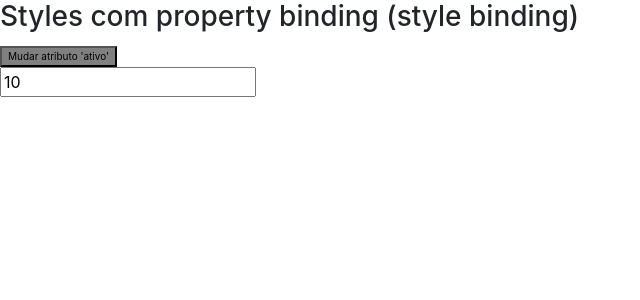
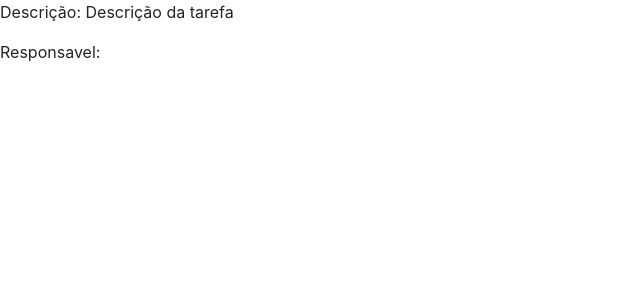
Before and after one commit to Jucalino/diretivas, an Angular app: page / in a window 1280 px wide. Shown: the top 300 px of the page, without its empty margins (0-640 px from the left). Built offline with nearby package versions, Linux system fonts and the light colour scheme.

Commit message:
Operador Elvis

```diff
--- a/src/app/app.component.html
+++ b/src/app/app.component.html
@@ -3,4 +3,5 @@
 <!-- <app-diretiva-ngswitch></app-diretiva-ngswitch> -->
  <!-- <app-diretiva-ngfor></app-diretiva-ngfor> -->
 <!-- <app-diretiva-ngclass></app-diretiva-ngclass> -->
-<app-diretiva-ngstyle></app-diretiva-ngstyle>
+<!-- <app-diretiva-ngstyle></app-diretiva-ngstyle> -->
+<app-operador-elvis></app-operador-elvis>
--- a/src/app/app.module.ts
+++ b/src/app/app.module.ts
@@ -8,6 +8,7 @@
 import { DiretivaNgclassComponent } from './diretiva-ngclass/diretiva-ngclass.component';
 import { DiretivaNgstyleComponent } from './diretiva-ngstyle/diretiva-ngstyle.component';
 import { FormsModule } from '@angular/forms';
+import { OperadorElvisComponent } from './operador-elvis/operador-elvis.component';
 
 @NgModule({
   declarations: [
@@ -16,7 +17,8 @@
     DiretivaNgswitchComponent,
     DiretivaNgforComponent,
     DiretivaNgclassComponent,
-    DiretivaNgstyleComponent
+    DiretivaNgstyleComponent,
+    OperadorElvisComponent
   ],
   imports: [
     BrowserModule,
--- /dev/null
+++ b/src/app/operador-elvis/operador-elvis.component.html
@@ -0,0 +1,2 @@
+<p>Descrição: {{ tarefa.desc }}</p>
+<p>Responsavel: {{ tarefa.responsavel?.nome }}</p>
--- /dev/null
+++ b/src/app/operador-elvis/operador-elvis.component.ts
@@ -0,0 +1,20 @@
+import { Component, OnInit } from '@angular/core';
+
+@Component({
+  selector: 'app-operador-elvis',
+  templateUrl: './operador-elvis.component.html',
+  styleUrls: ['./operador-elvis.component.scss']
+})
+export class OperadorElvisComponent implements OnInit {
+
+  tarefa: any = {
+     desc: 'Descrição da tarefa',
+     responsalve: null
+  }
+
+  constructor() { }
+
+  ngOnInit(): void {
+  }
+
+}
```
Also changed, not shown: src/app/operador-elvis/operador-elvis.component.scss (added), 1 other file (tests, documents, lock files or other folders).
